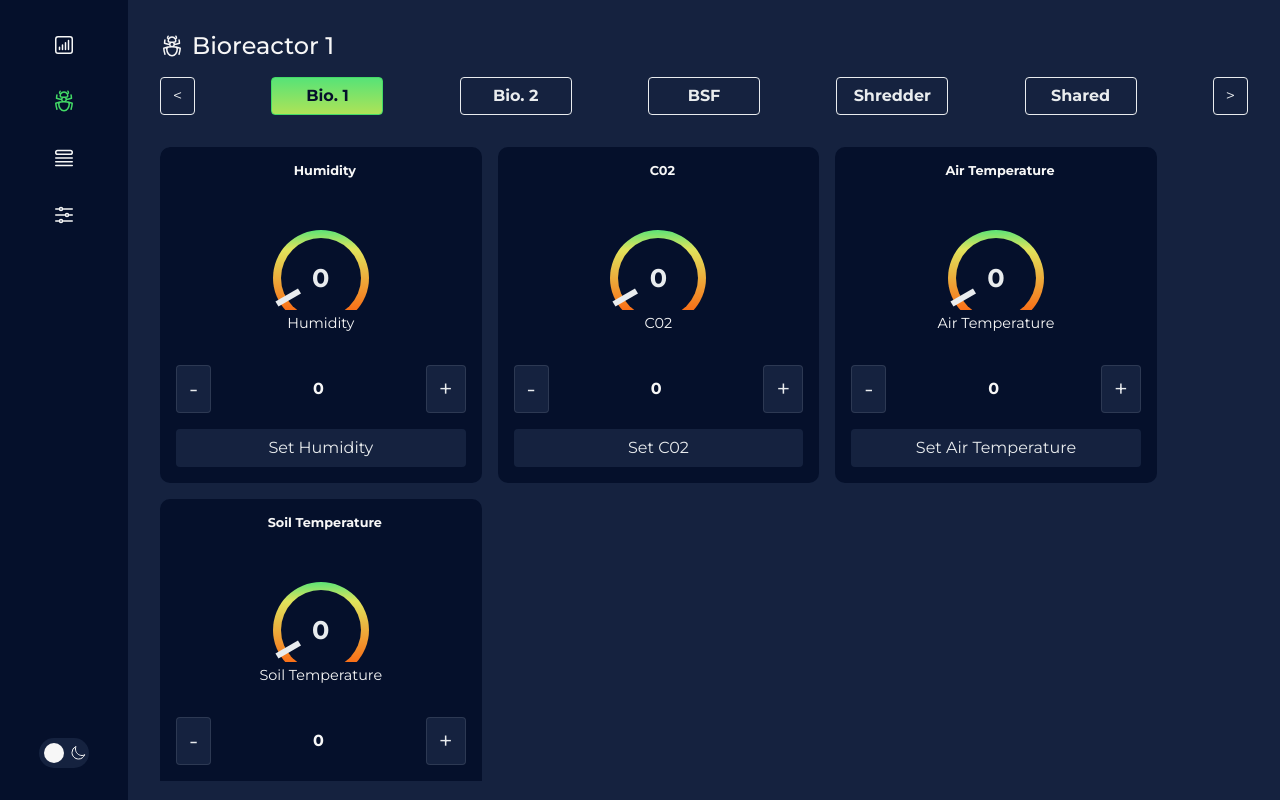
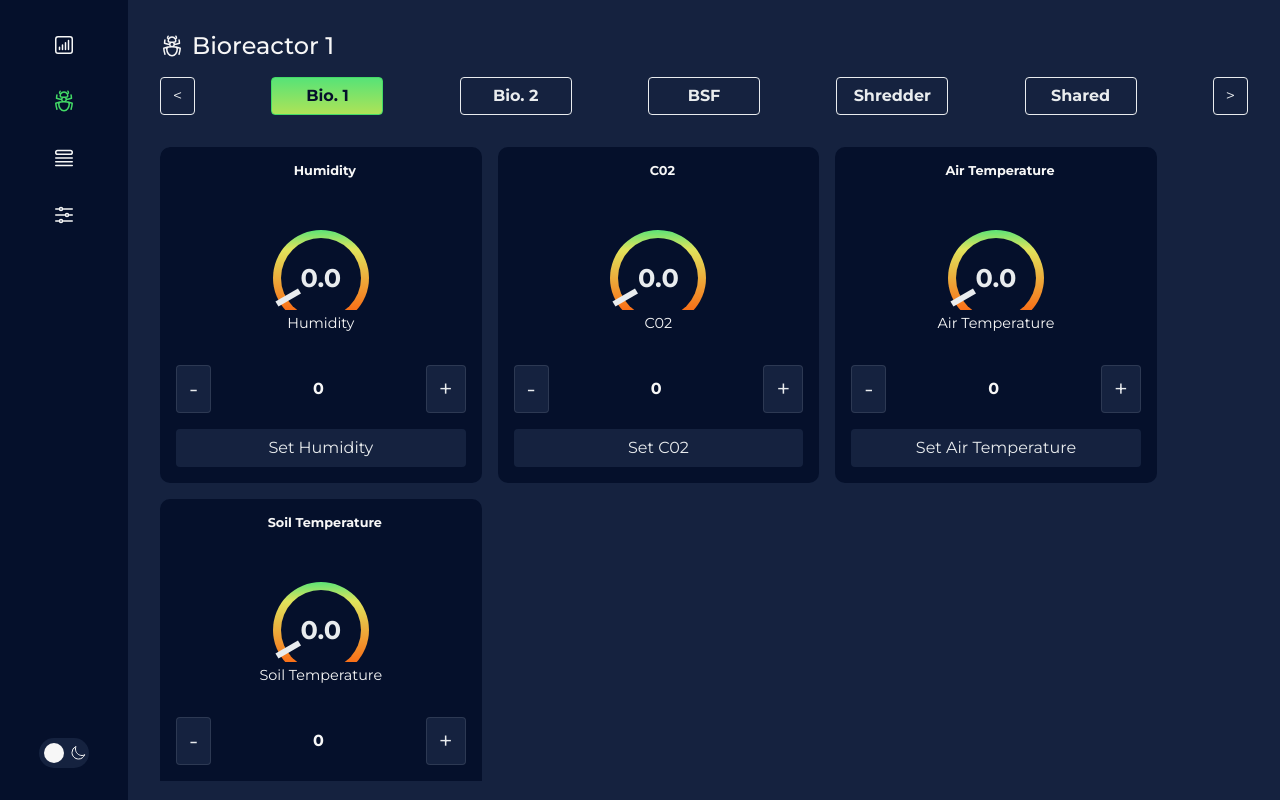
Before and after one commit to Canacompost-Systems-Inc/frontend, a React (Create React App) app: page /chambers in a window 1280 px wide. Built offline with nearby package versions, Linux system fonts and the light colour scheme; no server answers.

Commit message:
Use the Measurement API and constrain digits in numbers

```diff
--- a/src/contexts/dashboardDisplayContext.js
+++ b/src/contexts/dashboardDisplayContext.js
@@ -1,9 +1,11 @@
 import React from "react";
+import axios from "axios";
 
 export const DashboardDisplayContext = React.createContext();
 
 function DashboardDisplayProvider(props) {
     const [dashboardDisplay, setDashboardDisplay] = React.useState(0);
+    const [measurements, setMeasurements] = React.useState(new Map());
 
     const handleDashboardDisplay = () => {
         if (dashboardDisplay === 2) {
@@ -13,7 +15,22 @@ function DashboardDisplayProvider(props) {
         }
     }
 
-    return <DashboardDisplayContext.Provider value={{dashboardDisplay, handleDashboardDisplay}} {...props} />;
+    const getMeasurement = () => {
+        axios.get('http://127.0.0.1:5000/measurement').then(resp => {
+            //setMeasurements(resp.data.measurements.reduce((map, obj) => (map[obj.name] = obj.val, map), {}));
+            setMeasurements(new Map(resp.data.measurements.map((obj) => [obj.name, obj])));
+            console.log(measurements)
+        }).catch(error => {
+            console.log("Failed to retrieve measurements")
+            console.log(error)
+        });
+    }
+
+    React.useEffect(() => {
+        getMeasurement();
+    }, []);
+
+    return <DashboardDisplayContext.Provider value={{dashboardDisplay, handleDashboardDisplay, measurements}} {...props} />;
 }
 
 function useDashboardDisplayContext() {
--- a/src/helpers/helpers.js
+++ b/src/helpers/helpers.js
@@ -7,3 +7,18 @@ export const handleTitles = (val) => {
         return val.charAt(0).toUpperCase() + val.slice(1);
     }
 }
+
+export const constrainNumber = (val) => {
+    // Cast to floating point
+    var x = +val;
+    if (x >= 1000000000) {
+        return Math.floor(x / 1000000000) + "b";
+    } else if (x >= 1000000) {
+        return Math.floor(x / 1000000) + "k";
+    } else if (x >= 1000) {
+        return Math.floor(x / 1000) + "k";
+    } else if (x >= 100) {
+        return Math.floor(x);
+    }
+    return (Math.floor(x * 10) / 10).toFixed(1);
+}
--- a/src/screens/Chambers/Chambers.js
+++ b/src/screens/Chambers/Chambers.js
@@ -4,7 +4,8 @@ import Meter from '../../components/Meter';
 import Template from '../Template';
 import { useActuatorsContext } from '../../contexts/actuatorsContext';
 import { useThemeContext } from '../../contexts/themeContext';
-import { handleTitles } from "../../helpers/helpers";
+import { useDashboardDisplayContext } from '../../contexts/dashboardDisplayContext';
+import { handleTitles, constrainNumber } from "../../helpers/helpers";
 import './Chambers.css';
 
 function Chambers() {
@@ -22,6 +23,9 @@ function Chambers() {
 
     const themeContext = useThemeContext();
     const {theme} = themeContext;
+
+    const dashboardDisplayContext = useDashboardDisplayContext();
+    const {measurements} = dashboardDisplayContext;
 
     const [activeChamber, setActiveChamber] = React.useState(0);
 
@@ -171,7 +175,15 @@ function Chambers() {
                                         <div className="chamber-card">
                                             <h2 className="card-title">{handleTitles(property)}</h2>
                                             <div className="chamber-card-content">
-                                                <Meter isLarge min={0} max={100} value={sensors[chambers[activeChamber].value][property] ? sensors[chambers[activeChamber].value][property] : 0} label={handleTitles(property)}/>
+                                                <Meter
+                                                    isLarge
+                                                    min={(measurements.get(property) ?? {}).min ?? 0}
+                                                    max={(measurements.get(property) ?? {}).max ?? 100}
+                                                    idealMin={(measurements.get(property) ?? {}).idealMin ?? 0}
+                                                    idealMax={(measurements.get(property) ?? {}).idealMax ?? 100}
+                                                    value={constrainNumber(sensors[chambers[activeChamber].value][property] ? sensors[chambers[activeChamber].value][property] : 0)}
+                                                    label={handleTitles(property)}
+                                                />
                                             </div>
                                             <div className='chamber-card-content-row'>
                                                 <button
--- a/src/screens/Dashboard/Dashboard.js
+++ b/src/screens/Dashboard/Dashboard.js
@@ -6,7 +6,7 @@ import { useActuatorsContext } from '../../contexts/actuatorsContext';
 import { useThemeContext } from '../../contexts/themeContext';
 import { useDashboardDisplayContext } from '../../contexts/dashboardDisplayContext';
 import { useTaskQueueContext } from '../../contexts/taskQueueContext';
-import { handleTitles } from "../../helpers/helpers";
+import { handleTitles, constrainNumber } from "../../helpers/helpers";
 import './Dashboard.css';
 
 function Dashboard() {
@@ -20,7 +20,7 @@ function Dashboard() {
     const {theme} = themeContext;
 
     const dashboardDisplayContext = useDashboardDisplayContext();
-    const {dashboardDisplay, handleDashboardDisplay} = dashboardDisplayContext;
+    const {dashboardDisplay, handleDashboardDisplay, measurements} = dashboardDisplayContext;
 
     return (
         <Template>
@@ -80,7 +80,7 @@ function Dashboard() {
                                                                         return (
                                                                             <div className={`dashboard-card-sensor dashboard-card-sensor-${theme}`} key={`${property}-${nestedProperty}`}>
                                                                                 <div className="dashboard-card-sensor-value">
-                                                                                    {sensors[property][nestedProperty] ? sensors[property][nestedProperty] : 0}
+                                                                                    {constrainNumber(sensors[property][nestedProperty] ? sensors[property][nestedProperty] : 0)}
                                                                                 </div>
                                                                                 <div className="dashboard-card-sensor-title">
                                                                                     {handleTitles(nestedProperty).replace("Temperature", "Temp")}
@@ -91,16 +91,18 @@ function Dashboard() {
                                                                         return (
                                                                             <Meter
                                                                                 key={`${property}-${nestedProperty}`}
-                                                                                min={0}
-                                                                                max={100}
-                                                                                value={sensors[property][nestedProperty] ? sensors[property][nestedProperty] : 0}
+                                                                                min={(measurements.get(nestedProperty) ?? {}).min ?? 0}
+                                                                                max={(measurements.get(nestedProperty) ?? {}).max ?? 100}
+                                                                                idealMin={(measurements.get(nestedProperty) ?? {}).idealMin ?? 0}
+                                                                                idealMax={(measurements.get(nestedProperty) ?? {}).idealMax ?? 100}
+                                                                                value={constrainNumber(sensors[property][nestedProperty] ? sensors[property][nestedProperty] : 0)}
                                                                                 label={handleTitles(nestedProperty).replace("Temperature", "Temp")}
                                                                             />
                                                                         )
                                                                     case 1:
                                                                         return (
                                                                             <div className="dashboard-card-table" key={`${property}-${nestedProperty}`}>
-                                                                                {handleTitles(nestedProperty).replace("Temperature", "Temp")}
+                                                                                {handleTitles(nestedProperty).replace("Temperature", "Temp") + " (" + measurements.get(nestedProperty).unit + ")"}
                                                                                 <b>{sensors[property][nestedProperty] ? sensors[property][nestedProperty] : 0}</b>
                                                                             </div>
                                                                         )
```
